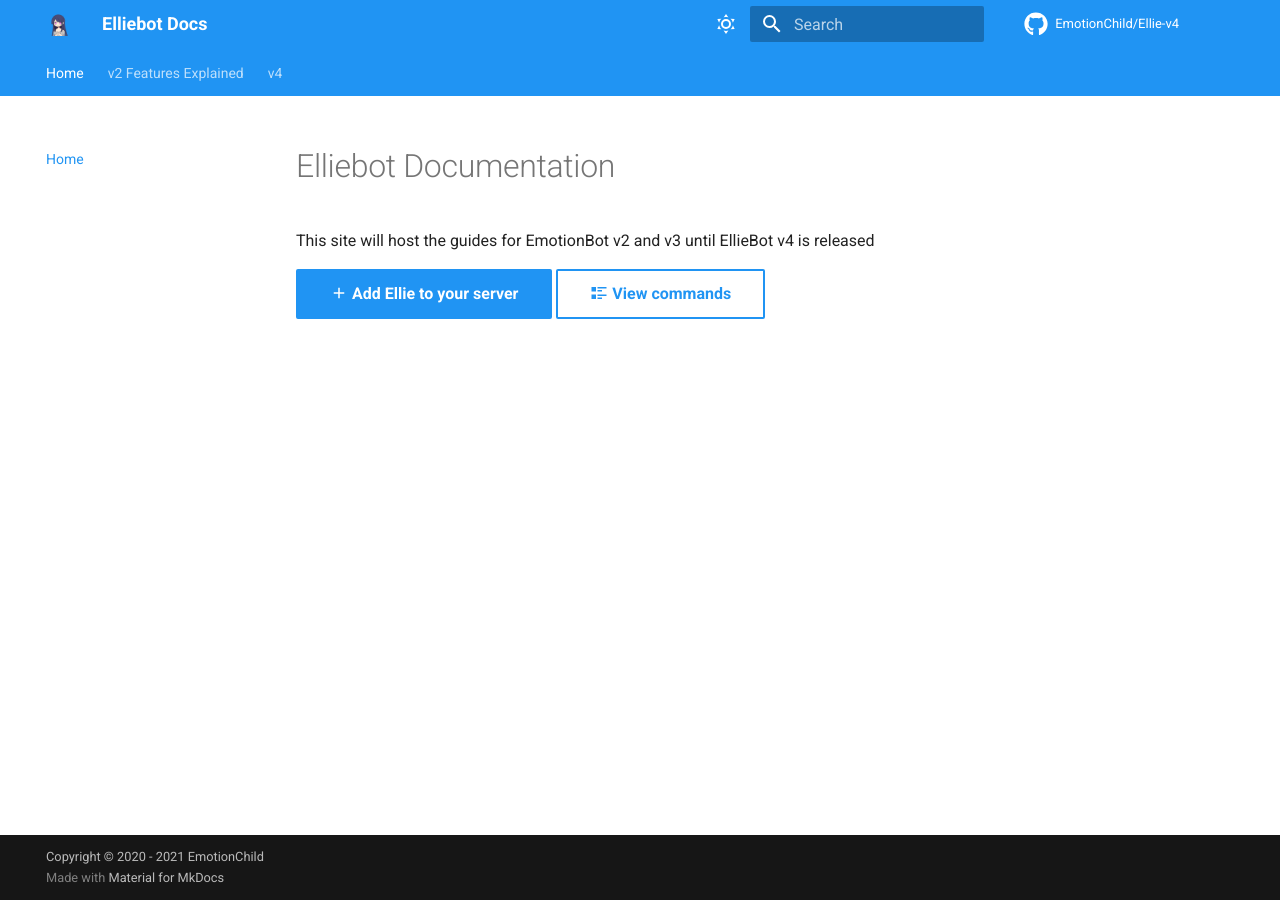
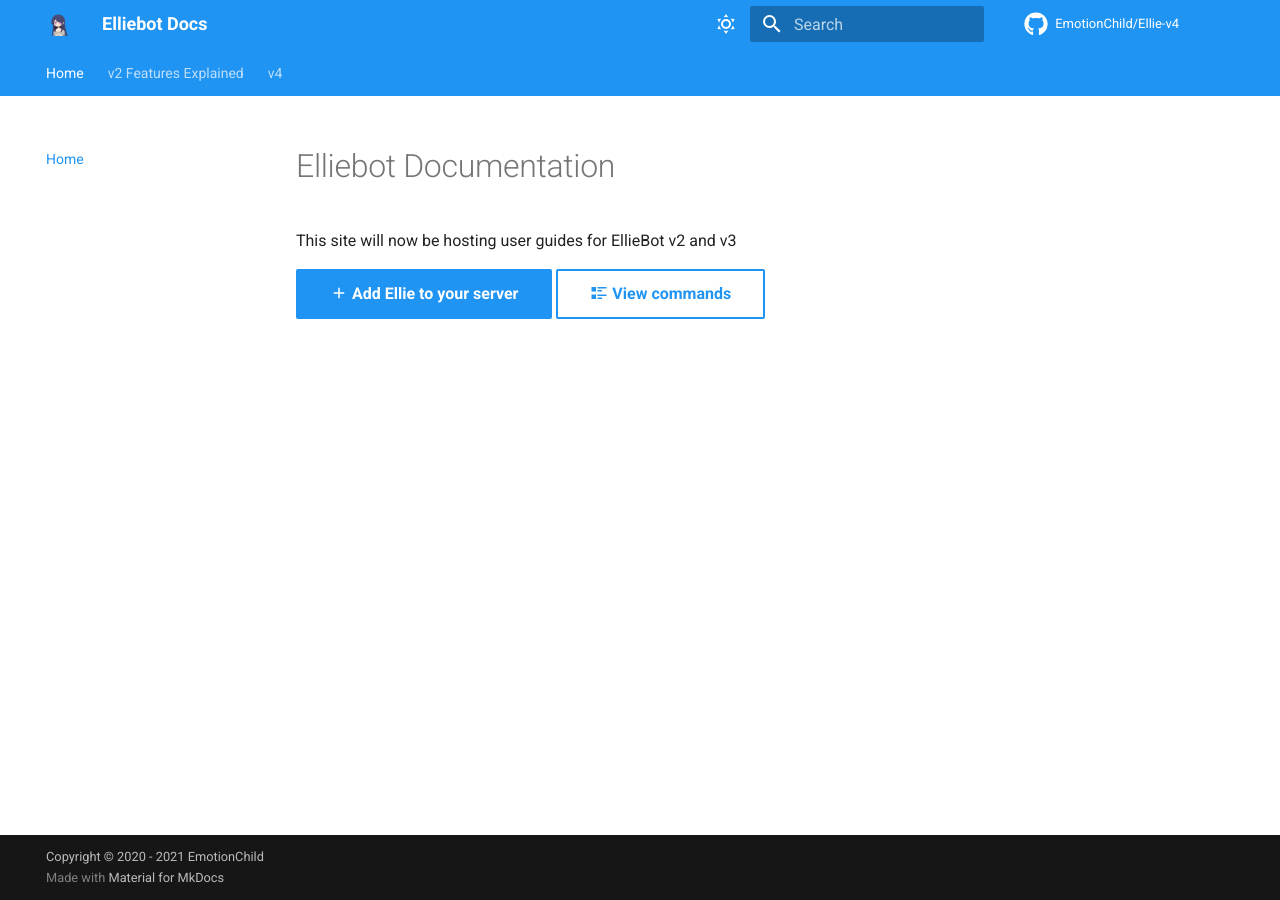
Before and after one commit to EmotionChild/EllieBot-Docs, an MkDocs documentation site: the page built from docs/index.md, in a window 1280 px wide. Built offline with MkDocs 1.6.1 and Material for MkDocs 9.7.7, drawn with Linux system fonts in a browser that asks for light colours; comment, search, counter and statistics services are not loaded.

Commit message:
fixing some stuff
I am just fixing some stuff and it is not needing a new version number

```diff
--- a/docs/index.md
+++ b/docs/index.md
@@ -1,6 +1,6 @@
 # Elliebot Documentation
 
-This site will host the guides for EmotionBot v2 and v3 until EllieBot v4 is released
+This site will now be hosting user guides for EllieBot v2 and v3
 
 [:material-plus: Add Ellie to your server][invite]{ .md-button .md-button--primary }
 [:material-format-list-text: View commands][commands]{ .md-button }
```
Also changed, not shown: site/index.html, site/search/search_index.json, 1 other file.
